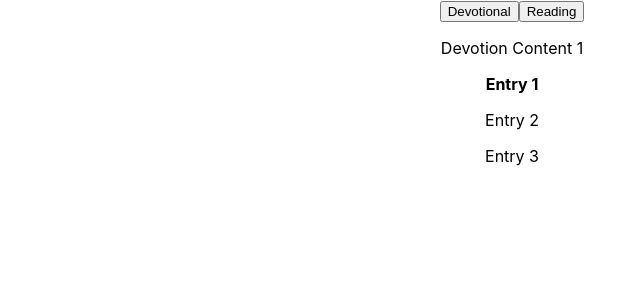
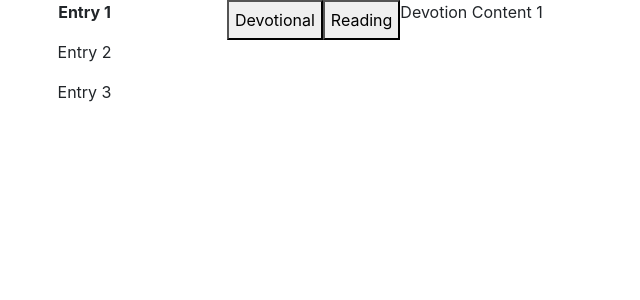
Before and after one commit to spainb123/crlife-dailybibleverse, a React (Create React App) app in the folder client/: page / in a window 1280 px wide. Shown: the top 300 px of the page, without its empty margins (128-768 px from the left). Built offline with nearby package versions, Linux system fonts and the light colour scheme.

Commit message:
Basic layout of app via reactstrap

```diff
--- a/client/package.json
+++ b/client/package.json
@@ -7,10 +7,12 @@
     "@types/node": "10.12.12",
     "@types/react": "16.7.13",
     "@types/react-dom": "16.0.11",
+    "bootstrap": "^4.1.3",
     "react": "^16.6.3",
     "react-dom": "^16.6.3",
     "react-redux": "^6.0.0",
     "react-scripts": "2.1.1",
+    "reactstrap": "^6.5.0",
     "redux": "^4.0.1",
     "typescript": "3.2.2"
   },
@@ -30,6 +32,7 @@
     "not op_mini all"
   ],
   "devDependencies": {
-    "@types/react-redux": "^6.0.11"
+    "@types/react-redux": "^6.0.11",
+    "@types/reactstrap": "^6.4.3"
   }
 }
--- a/client/src/App.tsx
+++ b/client/src/App.tsx
@@ -6,6 +6,7 @@ import ContentView from './components/ContentView/ContentView';
 import NavigationView from './components/NavigationView/NavigationView';
 import { createStore } from 'redux';
 import rootReducer from './store/Reducers';
+import { Container, Row, Col } from 'reactstrap';
 
 class App extends Component {
 
@@ -15,8 +16,16 @@ class App extends Component {
     return (
       <Provider store={this.store}>
         <div className="App">
-          <ContentView></ContentView>
-          <NavigationView></NavigationView>
+          <Container>
+            <Row>
+              <Col xs="3">
+                <NavigationView></NavigationView>
+              </Col>
+              <Col xs="9">
+                <ContentView></ContentView>
+              </Col>
+            </Row>
+          </Container>
         </div>
       </Provider>
     );
--- a/client/src/components/NavigationView/NavigationView.tsx
+++ b/client/src/components/NavigationView/NavigationView.tsx
@@ -3,7 +3,6 @@ import NavigationViewRow from './NavigationViewRow';
 import { IStore, IStoreEntry } from '../../store/Models';
 import { setActiveEntry } from '../../store/Actions';
 import { connect } from 'react-redux';
-
 
 interface INavigationViewProps
 {
--- a/client/src/index.tsx
+++ b/client/src/index.tsx
@@ -3,6 +3,7 @@ import ReactDOM from 'react-dom';
 import './index.css';
 import App from './App';
 import * as serviceWorker from './serviceWorker';
+import 'bootstrap/dist/css/bootstrap.min.css';
 
 ReactDOM.render(<App />, document.getElementById('root'));
 
```
Also changed, not shown: 1 other file (tests, documents, lock files or other folders).
